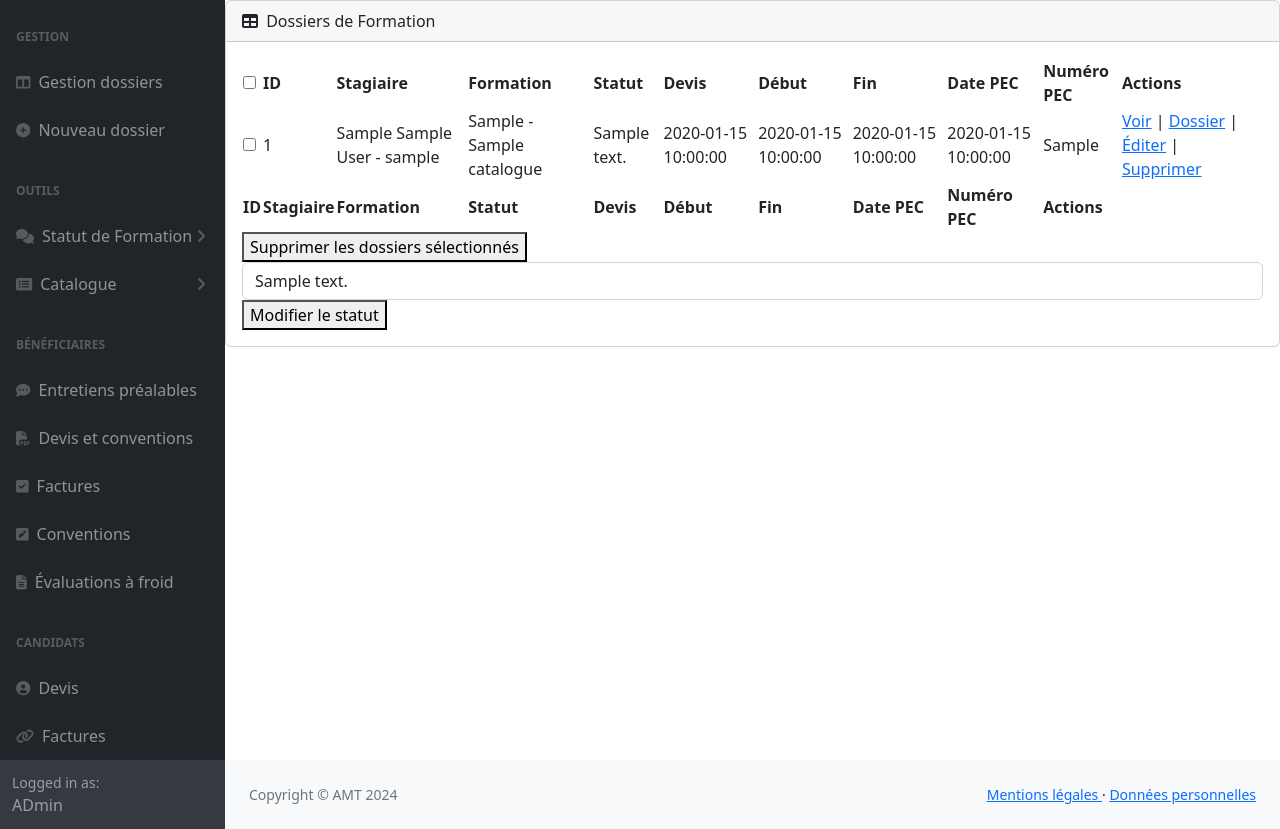
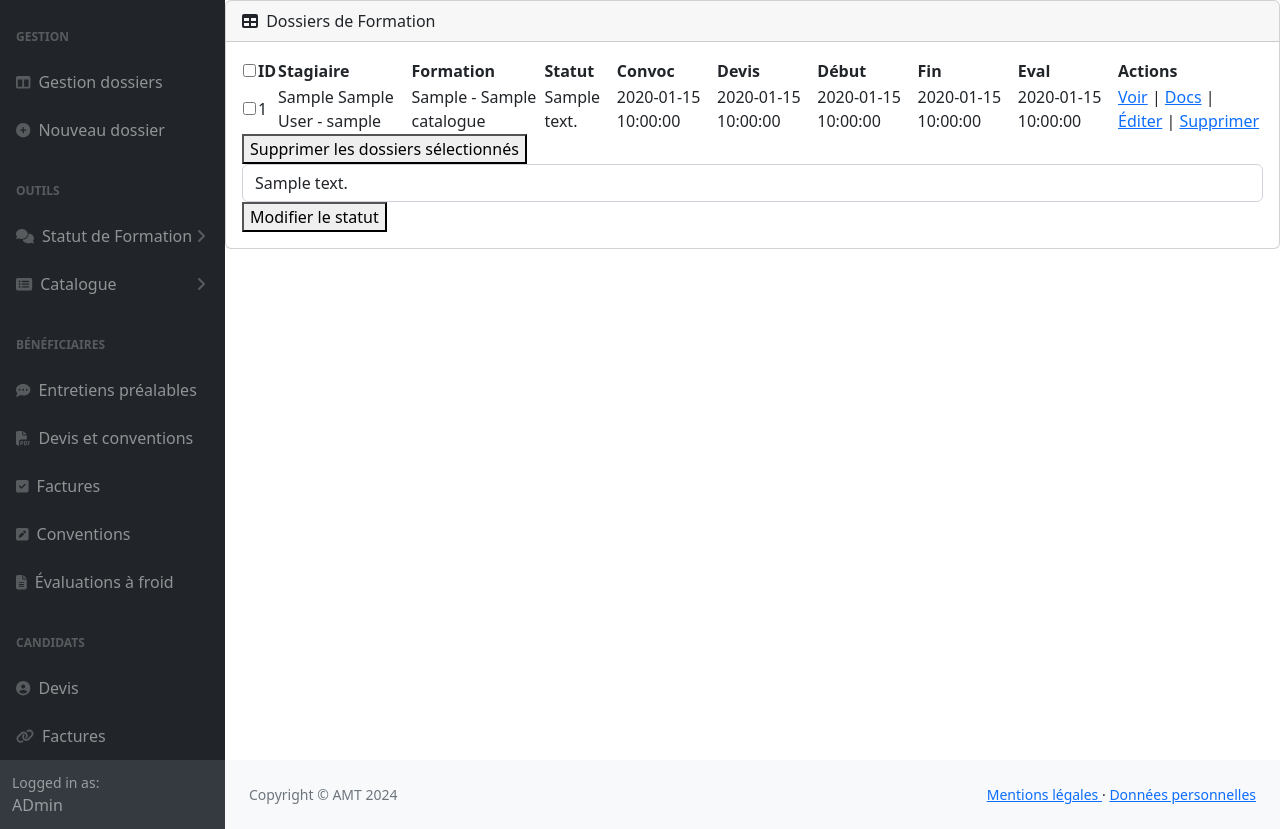
Before and after one commit to cslucki/extranet, a PHP site: page /index.php?page=dossiers in a window 1280 px wide. Shown: the part 56-885 px from the top of the page. Run offline with PHP 8.4, Linux system fonts and the light colour scheme; tables that the repository leaves empty or names only in its code hold one stand-in row (values such as "Sample post"); some libraries are stand-ins or nearby versions.

Commit message:
Commit du 2024-06-03 19:31:18

```diff
--- a/controllers.php
+++ b/controllers.php
@@ -34,7 +34,7 @@ class EntityController extends BaseController {
             $selectedFormation = $this->getFormationById($database, $selectedFormationId);
         }
 
-        $sql = "SELECT fd.id_formation_dossiers, fd.date_devis, fd.date_debut_formation, fd.date_fin_formation, fd.date_pec, fd.pec_numero,
+        $sql = "SELECT fd.id_formation_dossiers, fd.date_devis, fd.date_debut_formation, fd.date_fin_formation, fd.date_pec, fd.pec_numero, fd.date_convocation, fd.date_evaluation,
         CONCAT(fc.numero, ' - ', fc.titre) AS formation, ms.text AS statut,
         uc.prenom, uc.nom, u.login
         FROM formation_dossiers fd
--- a/views/dossiers.php
+++ b/views/dossiers.php
@@ -14,28 +14,14 @@
                         <th>Stagiaire</th>
                         <th>Formation</th>
                         <th>Statut</th>
+                        <th>Convoc</th>
                         <th>Devis</th>
                         <th>Début</th>
                         <th>Fin</th>
-                        <th>Date PEC</th>
-                        <th>Numéro PEC</th>
+                        <th>Eval</th>
                         <th>Actions</th>
                     </tr>
                 </thead>
-                <tfoot>
-                    <tr>
-                        <th>ID</th>
-                        <th>Stagiaire</th>
-                        <th>Formation</th>
-                        <th>Statut</th>
-                        <th>Devis</th>
-                        <th>Début</th>
-                        <th>Fin</th>
-                        <th>Date PEC</th>
-                        <th>Numéro PEC</th>
-                        <th>Actions</th>
-                    </tr>
-                </tfoot>
                 <tbody>
                     <?php foreach ($data as $dossier) : ?>
                     <tr>
@@ -44,14 +30,14 @@
                         <td><?php echo $dossier['prenom'] . ' ' . $dossier['nom'] . ' - ' . $dossier['login']; ?></td>
                         <td><?php echo $dossier['formation']; ?></td>
                         <td><?php echo $dossier['statut']; ?></td>
+                        <td><?php echo $dossier['date_convocation']; ?></td>
                         <td><?php echo $dossier['date_devis']; ?></td>
                         <td><?php echo $dossier['date_debut_formation']; ?></td>
                         <td><?php echo $dossier['date_fin_formation']; ?></td>
-                        <td><?php echo $dossier['date_pec']; ?></td>
-                        <td><?php echo $dossier['pec_numero']; ?></td>
-                        <td>
+                        <td><?php echo $dossier['date_evaluation']; ?></td>
+                         <td>
                             <a href="index.php?page=viewDossier&id=<?php echo $dossier['id_formation_dossiers']; ?>">Voir</a> |
-                            <a href="index.php?page=viewLocalDrive&id=<?php echo $dossier['id_formation_dossiers']; ?>">Dossier</a> |
+                            <a href="index.php?page=viewLocalDrive&id=<?php echo $dossier['id_formation_dossiers']; ?>">Docs</a> |
                             <a href="index.php?page=editDossier&id=<?php echo $dossier['id_formation_dossiers']; ?>">Éditer</a> |
                             <a href="index.php?page=deleteDossier&id=<?php echo $dossier['id_formation_dossiers']; ?>" onclick="return confirm('Êtes-vous sûr de vouloir supprimer ce dossier?');">Supprimer</a>
                         </td>
--- a/views/partials/navbar.php
+++ b/views/partials/navbar.php
@@ -6,8 +6,8 @@
             <li><a class="dropdown-item" href="/utils/contenu_fichiers.php">Genère SRC_PHP.md</a></li>
             <li><a class="dropdown-item" href="/utils/ImportExcel.php">Import XL</a></li>
             <li><a class="dropdown-item" href="/utils/DossiersUtil.php">Utilitaires Dossiers</a></li>
-            <li><a class="dropdown-item" href="utils/update_questionnaire_avant.php">Update Qbeforce</a></li>
-
+            <li><a class="dropdown-item" href="utils/update_date_entretien.php">Update date_entretien</a></li>
+            <li><a class="dropdown-item" href="utils/update_date_convocation.php">Update date_convocation</a></li>
             <li><hr class="dropdown-divider" /></li>
             <li><a class="dropdown-item" href="#!">Logout</a></li>
 
--- a/views/view_dossier.php
+++ b/views/view_dossier.php
@@ -8,6 +8,9 @@
         <p class="card-text">Statut : <?php echo htmlspecialchars($dossier['statut']); ?></p>
         <p class="card-text">Début de formation : <?php echo htmlspecialchars($dossier['date_debut_formation']); ?></p>
         <p class="card-text">Fin de formation : <?php echo htmlspecialchars($dossier['date_fin_formation']); ?></p>
+
+        <p class="card-text">Date PEC : <?php echo htmlspecialchars($dossier['date_pec']); ?></p>
+        <p class="card-text">Numéro PEC : <?php echo htmlspecialchars($dossier['pec_numero']); ?></p>
         <!-- Ajoutez plus de détails selon le besoin -->
         <a href="index.php?page=dossiers" class="btn btn-primary">Retour aux dossiers</a>
     </div>
```
Also changed, not shown: SQL.md (+5 -1 lines).
